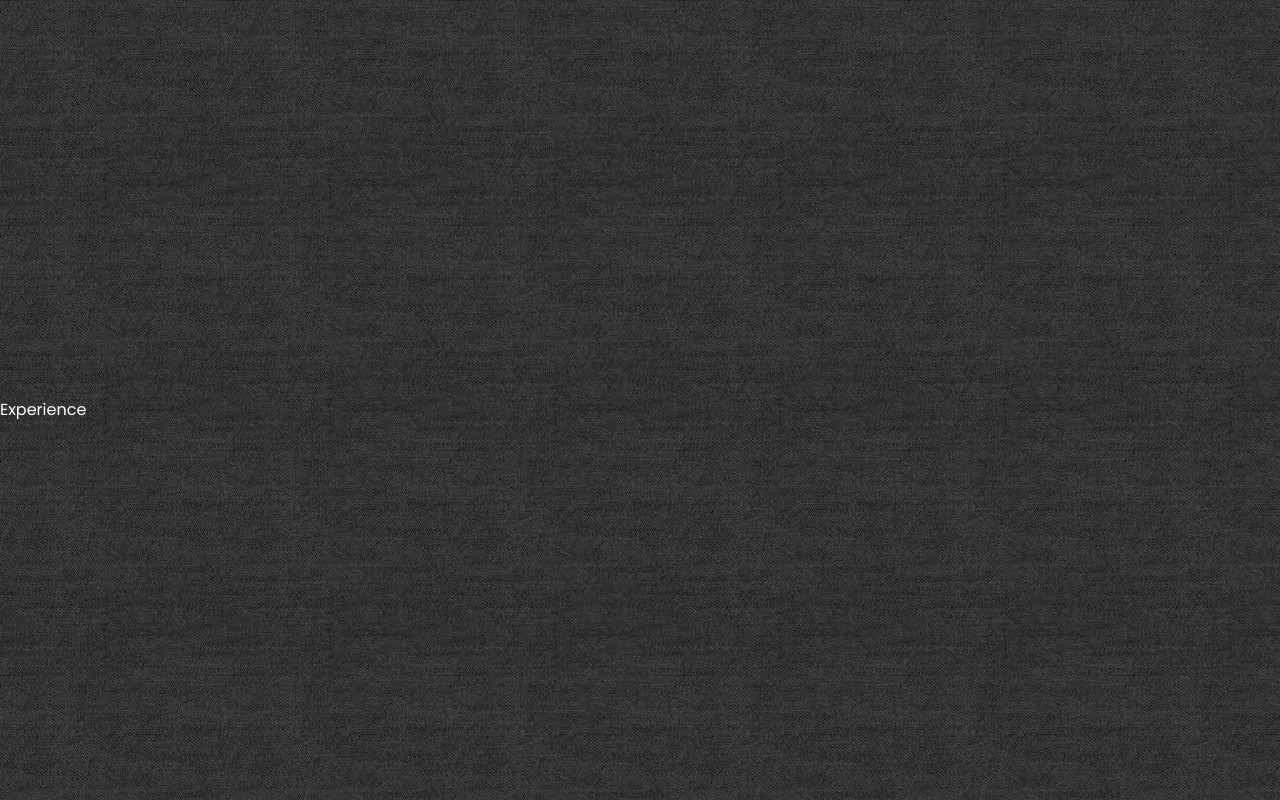
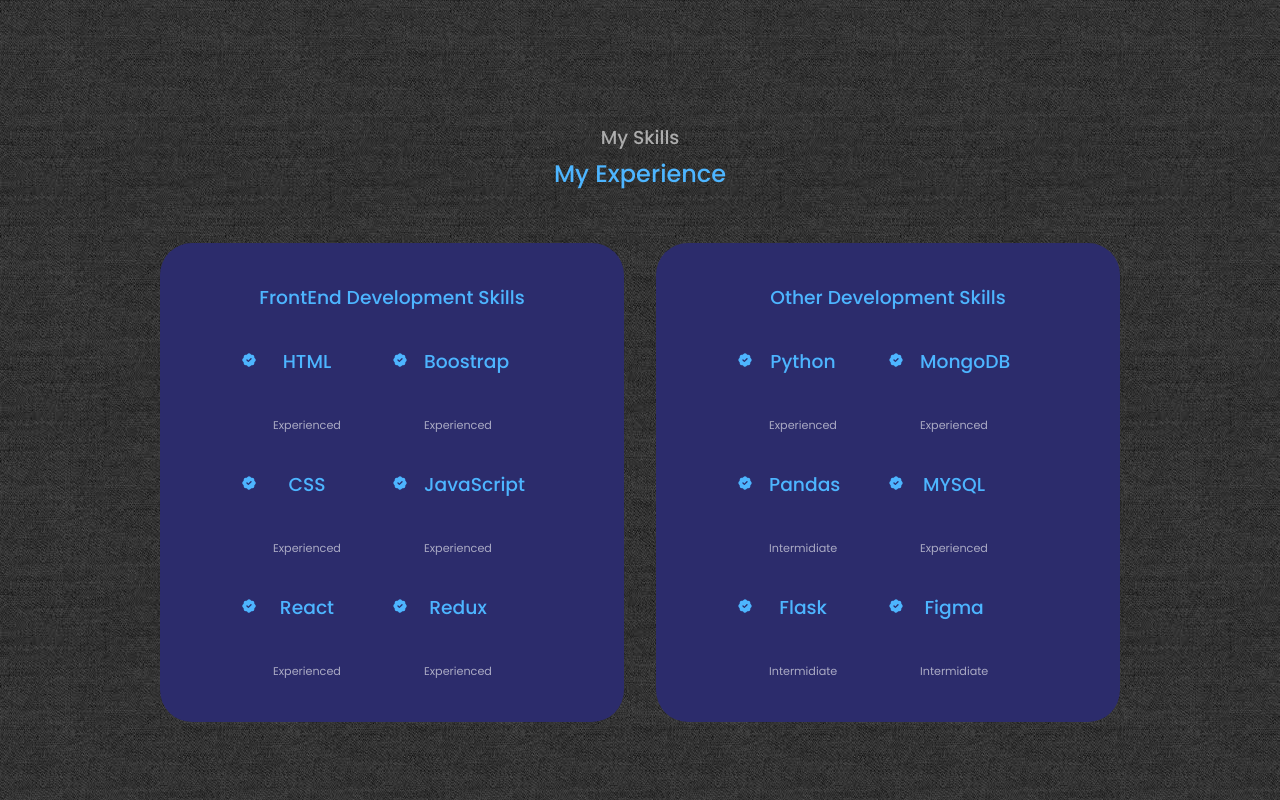
Before and after one commit to adeolammy/My-Portfolio, a React (Create React App) app: page / in a window 1280 px wide. Shown: the part 1460-2260 px from the top of the page. Built offline with nearby package versions, Linux system fonts and the light colour scheme.

Commit message:
The Experience component section of the project

```diff
--- a/src/Components/Experience/Experience.css
+++ b/src/Components/Experience/Experience.css
@@ -0,0 +1,74 @@
+.experience_container{
+    display:grid;
+    grid-template-columns: 1fr 1fr;
+    gap:2rem;
+}
+
+.experience_container > div{
+    background: var(--color-bg-variant);
+    padding:2.4rem 5rem;
+    border-radius: 2rem;
+    border: 1px solid transparent;
+}
+
+.experience_container > div:hover{
+    background: transparent;
+    border-color: var(--color-bg-variant);
+    cursor:default;
+}
+
+.experience_container > div h3 {
+    text-align: center;
+    margin-bottom: 2rem;
+    color: var(--color-primary);
+}
+
+.experience_content{
+    display: grid;
+    grid-template-columns: 1fr 1fr;
+    row-gap:2rem
+}
+
+
+.experience_details{
+    display: flex;
+    gap: 1rem;
+}
+
+.experience_details-icon{
+    margin-top: 6px;
+    color: var(--color-primary);
+}
+
+
+/* ******************************MEDIA QUERY (Mid Dev)***************** */
+
+@media screen and (max-width: 1024px) {
+
+.experience_container{
+    grid-template-columns: 1fr;
+}
+
+.experience_container > div{
+    padding: 2rem;
+    margin: 0 auto;
+}
+.experience_content{
+    padding: 1rem;
+}
+}
+
+/* ******************************MEDIA QUERY (SM Dev)***************** */
+
+@media screen and (max-width: 600px) {
+
+.experience_container {
+    gap: 1rem;
+}
+
+.experience_container > div{
+    padding: 2rem 1rem;
+    width: 100%;
+}
+
+}
--- a/src/Components/Experience/Experience.jsx
+++ b/src/Components/Experience/Experience.jsx
@@ -1,11 +1,109 @@
 import React from 'react'
 import './experience.css'
+import {TbDiscountCheckFilled} from 'react-icons/tb'
 
 function Experience() {
   return (
     <section id='experience'>
-      Experience
+      <h3>My Skills</h3>
+      <h2>My Experience</h2>
+  <div className='container experience_container'>
+    <div className="experience_frontend">
+      <h3>FrontEnd Development Skills</h3>
+      <div className="experience_content">
+        <article className='experience_details'>
+          <TbDiscountCheckFilled className='experience_details-icon'/>
+            <div>
+                <h3>HTML</h3>
+                <small className='text-light'>Experienced</small>
+            </div>
+        </article>
+        <article className='experience_details'>
+          <TbDiscountCheckFilled className='experience_details-icon'/>
+            <div>
+                <h3>Boostrap</h3>
+                <small className='text-light'>Experienced</small>
+            </div>
+        </article>
+        <article className='experience_details'>
+          <TbDiscountCheckFilled className='experience_details-icon'/>
+              <div>
+                  <h3>CSS</h3>
+                  <small className='text-light'>Experienced</small>
+              </div>
+        </article>
+        <article className='experience_details'>
+          <TbDiscountCheckFilled className='experience_details-icon'/>
+              <div>
+                <h3>JavaScript</h3>
+                <small className='text-light'>Experienced</small>
+              </div>
+        </article>
+        <article className='experience_details'>
+          <TbDiscountCheckFilled className='experience_details-icon'/>
+              <div>
+                <h3>React</h3>
+                <small className='text-light'>Experienced</small>
+              </div>
+        </article>
+        <article className='experience_details'>
+          <TbDiscountCheckFilled className='experience_details-icon'/>
+            <div>
+                <h3>Redux</h3>
+                <small className='text-light'>Experienced</small>
+            </div>
+        </article>
+      </div>
+    </div>
 
+    <div className="experience_other">
+        <h3>Other Development Skills</h3>
+      <div className="experience_content">
+        <article className='experience_details'>
+          <TbDiscountCheckFilled className='experience_details-icon'/>
+            <dir>
+                <h3>Python</h3>
+                <small className='text-light'>Experienced</small>
+            </dir>
+        </article>
+        <article className='experience_details'>
+          <TbDiscountCheckFilled className='experience_details-icon'/>
+          <div>
+            <h3>MongoDB</h3>
+            <small className='text-light'>Experienced</small>
+          </div>
+        </article>
+        <article className='experience_details'>
+          <TbDiscountCheckFilled className='experience_details-icon'/>
+            <div>
+                <h3>Pandas</h3>
+                <small className='text-light'>Intermidiate</small>
+            </div>
+        </article>
+        <article className='experience_details'>
+          <TbDiscountCheckFilled className='experience_details-icon'/>
+            <div>
+                <h3>MYSQL</h3>
+                <small className='text-light'>Experienced</small>
+            </div>
+        </article>
+        <article className='experience_details'>
+          <TbDiscountCheckFilled className='experience_details-icon'/>
+          <div>
+             <h3>Flask</h3>
+             <small className='text-light'>Intermidiate</small>
+          </div>
+        </article>
+        <article className='experience_details'>
+          <TbDiscountCheckFilled className='experience_details-icon'/>
+          <div>
+            <h3>Figma</h3>
+            <small className='text-light'>Intermidiate</small>
+          </div>
+        </article>
+      </div>
+    </div>
+  </div>
     </section>
   )
 }
--- a/src/index.css
+++ b/src/index.css
@@ -58,7 +58,6 @@
 
 section{
     margin-top: 8rem;
-    height: 100vh;
 }
 
 section > h2, section > h5,section > h3,section > h1 {
```
